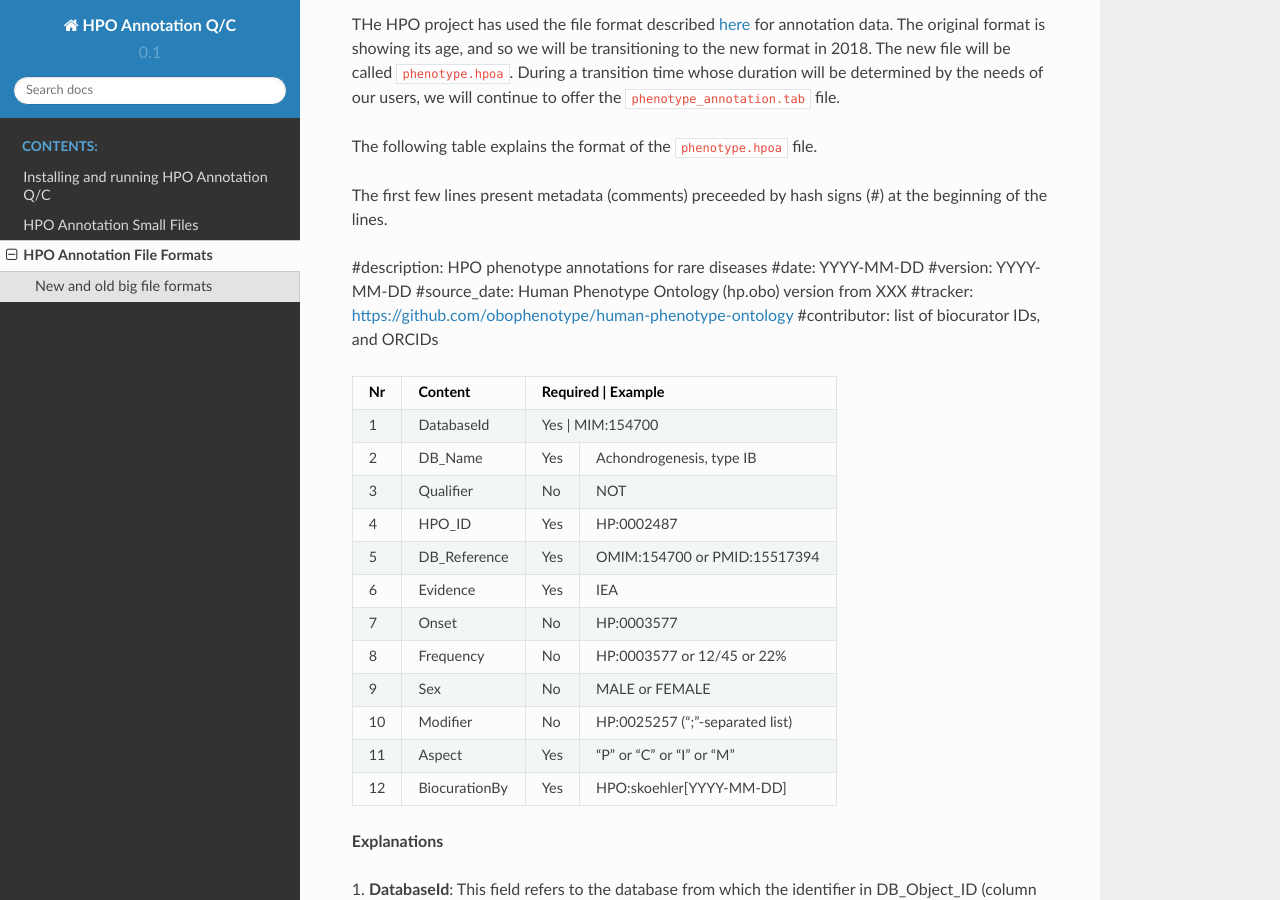
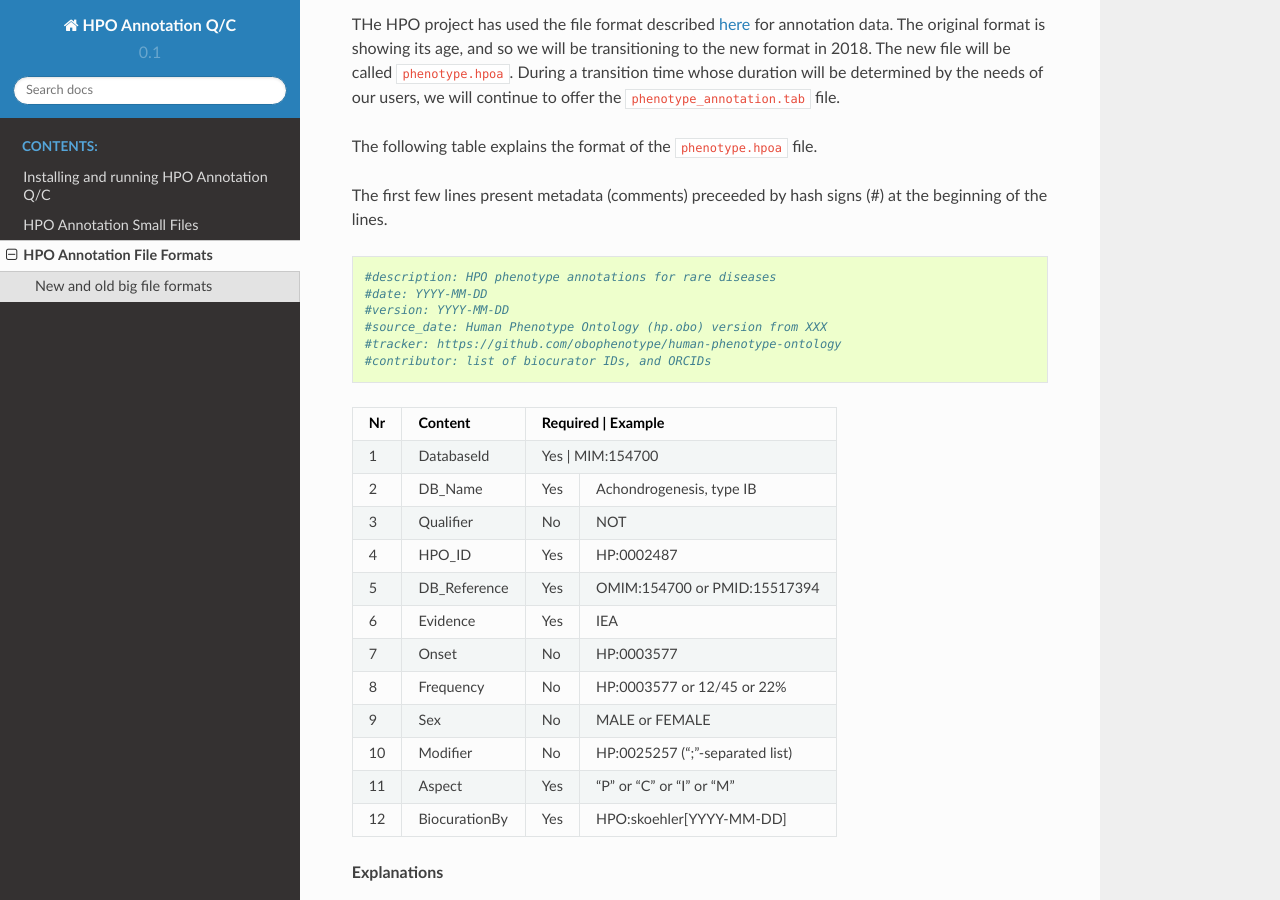
Before and after one commit to monarch-initiative/hpoannotqc, a Sphinx documentation site: the page built from docs/annotationFormat.rst, in a window 1280 px wide and 900 px high, scrolled down 300 px. Built offline with Sphinx 7.4.7 and the Read the Docs theme 2.0.0, drawn with Linux system fonts in a browser that asks for light colours.

Commit message:
updated documentation

```diff
--- a/docs/annotationFormat.rst
+++ b/docs/annotationFormat.rst
@@ -17,14 +17,14 @@ whose duration will be determined by the needs of our users, we will continue to
 The following table explains the format of the ``phenotype.hpoa`` file.
 
 
-The first few lines present metadata (comments) preceeded by hash signs (#) at the beginning of the lines.
+The first few lines present metadata (comments) preceeded by hash signs (#) at the beginning of the lines. ::
 
-#description: HPO phenotype annotations for rare diseases
-#date: YYYY-MM-DD
-#version: YYYY-MM-DD
-#source_date: Human Phenotype Ontology (hp.obo) version from XXX
-#tracker: https://github.com/obophenotype/human-phenotype-ontology
-#contributor: list of biocurator IDs, and ORCIDs
+  #description: HPO phenotype annotations for rare diseases
+  #date: YYYY-MM-DD
+  #version: YYYY-MM-DD
+  #source_date: Human Phenotype Ontology (hp.obo) version from XXX
+  #tracker: https://github.com/obophenotype/human-phenotype-ontology
+  #contributor: list of biocurator IDs, and ORCIDs
 
 
 
```
